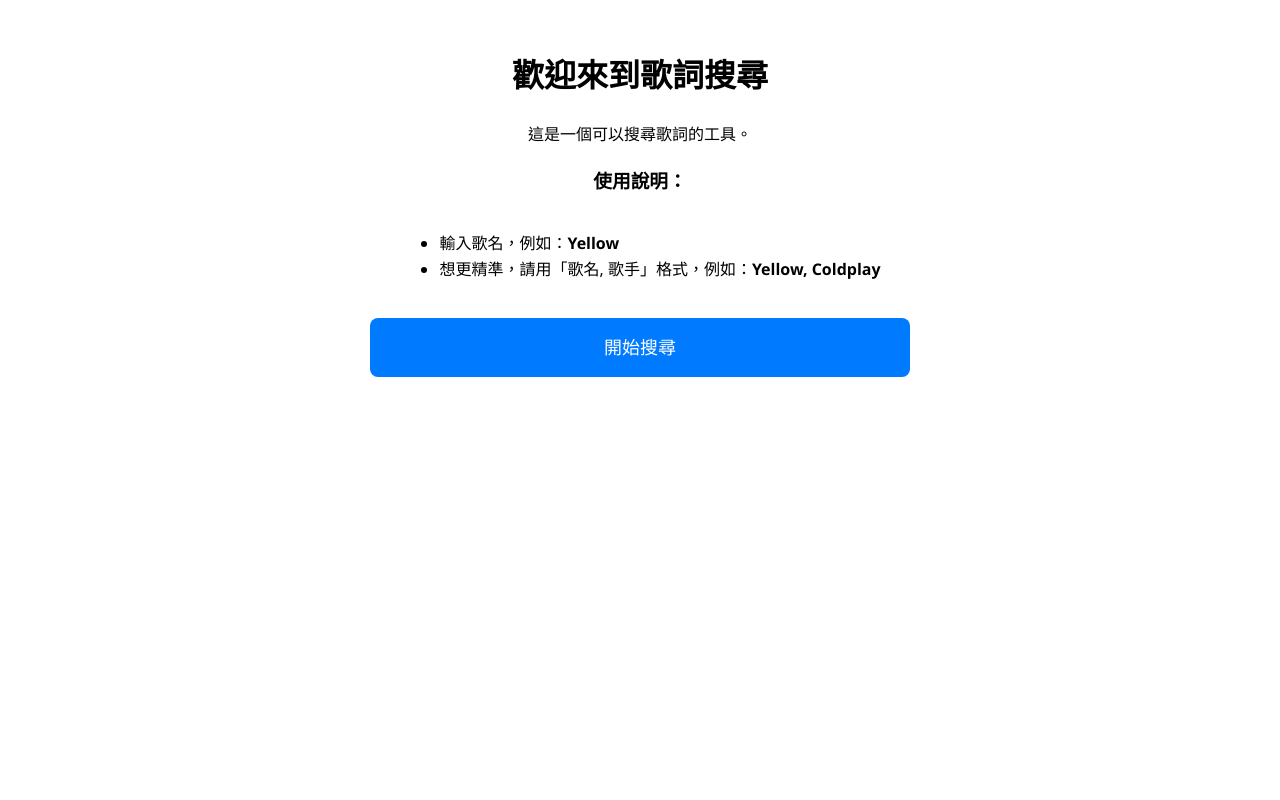
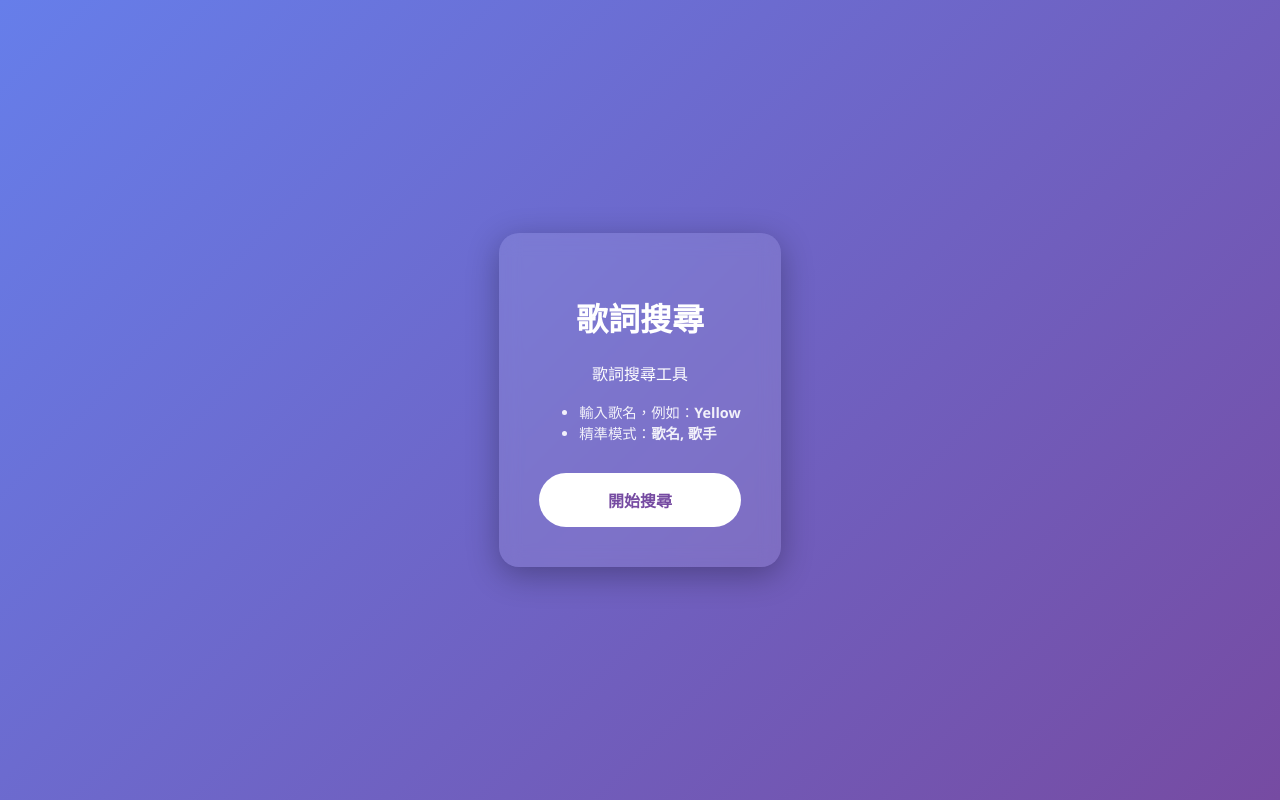
Before and after one commit to oliver2013tw/Lyrics, a plain HTML site: page index.html in a window 1280 px wide. Drawn offline with Linux system fonts and the light colour scheme.

Commit message:
Update index.html

```diff
--- a/index.html
+++ b/index.html
@@ -5,22 +5,20 @@
     <meta name="viewport" content="width=device-width, initial-scale=1.0">
     <title>Get Lyrics - Home</title>
     <style>
-        body { font-family: 'Segoe UI', sans-serif; text-align: center; padding: 20px; line-height: 1.6; }
-        .container { max-width: 600px; margin: 0 auto; }
-        .btn { display: inline-block; padding: 15px 30px; font-size: 18px; background: #007bff; color: white; border-radius: 8px; text-decoration: none; margin-top: 20px; width: 80%; }
-        ul { text-align: left; display: inline-block; }
+        body { margin: 0; padding: 0; font-family: 'Segoe UI', system-ui, sans-serif; height: 100vh; background: linear-gradient(135deg, #667eea 0%, #764ba2 100%); color: white; display: flex; align-items: center; justify-content: center; }
+        .card { background: rgba(255, 255, 255, 0.1); backdrop-filter: blur(10px); padding: 40px; border-radius: 20px; text-align: center; box-shadow: 0 8px 32px rgba(0,0,0,0.3); max-width: 400px; }
+        .btn { display: block; margin-top: 30px; padding: 15px; background: white; color: #764ba2; font-weight: bold; border-radius: 50px; text-decoration: none; transition: transform 0.2s; }
+        .btn:hover { transform: scale(1.05); }
     </style>
 </head>
 <body>
-    <div class="container">
-        <h1>歡迎來到歌詞搜尋</h1>
-        <p>這是一個可以搜尋歌詞的工具。</p>
-        <h3>使用說明：</h3>
-        <ul>
+    <div class="card">
+        <h1>歌詞搜尋</h1>
+        <p>歌詞搜尋工具</p>
+        <ul style="text-align: left; font-size: 0.9em; opacity: 0.9;">
             <li>輸入歌名，例如：<b>Yellow</b></li>
-            <li>想更精準，請用「歌名, 歌手」格式，例如：<b>Yellow, Coldplay</b></li>
+            <li>精準模式：<b>歌名, 歌手</b></li>
         </ul>
-        <br>
         <a href="lyrics.html" class="btn">開始搜尋</a>
     </div>
 </body>
```
